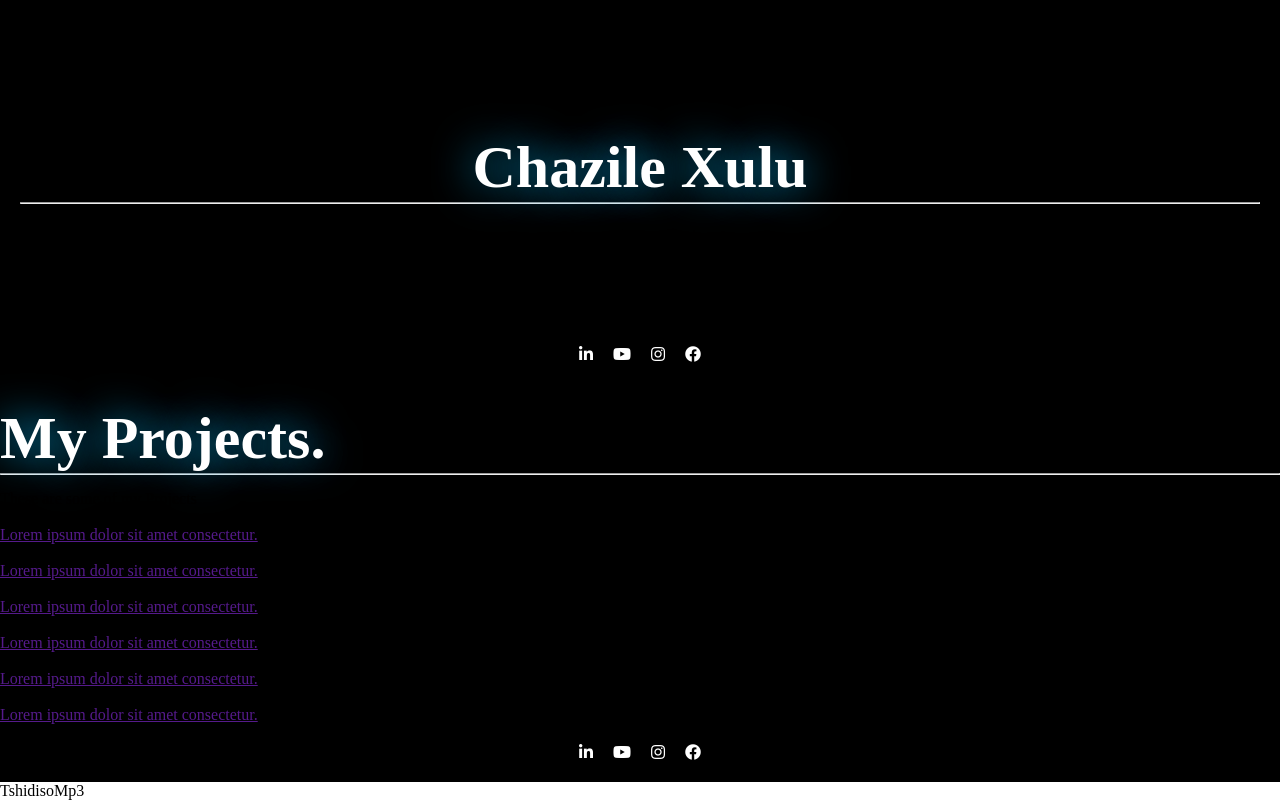
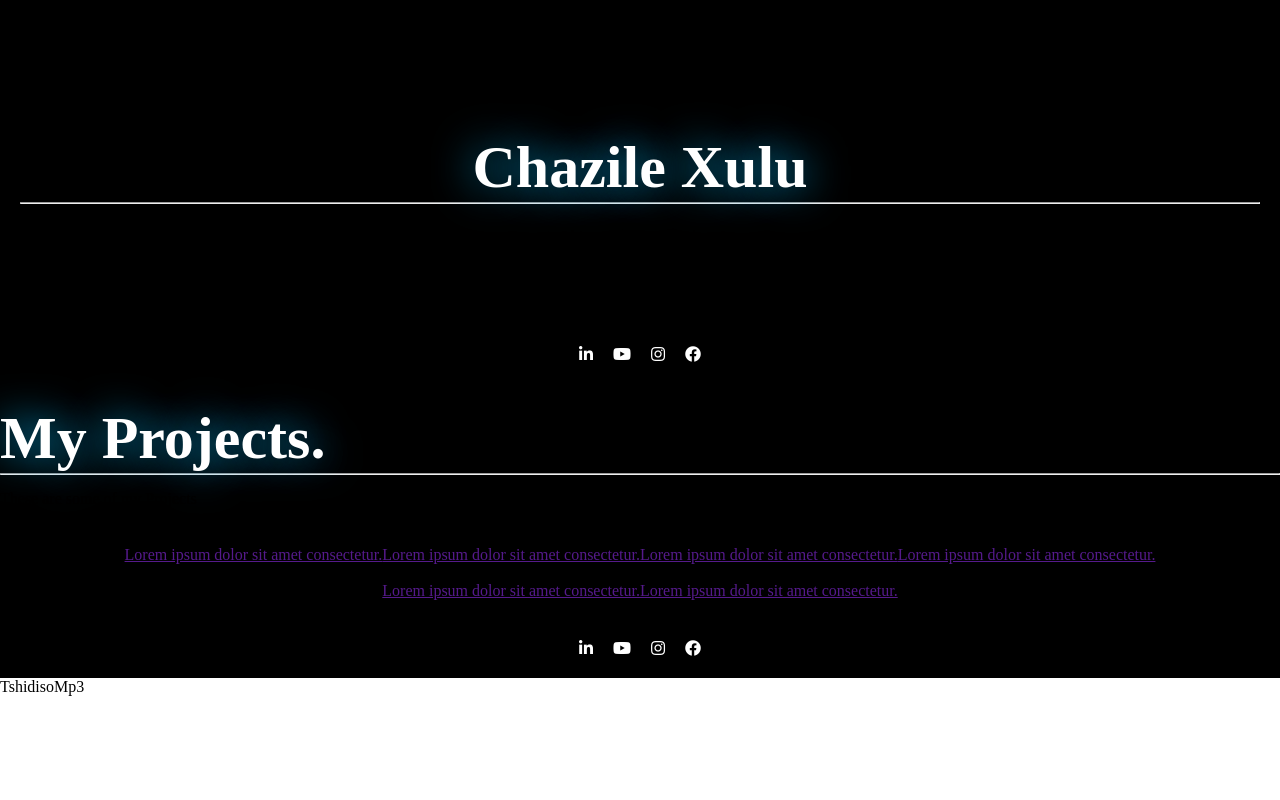
Before and after one commit to TshidisoMp3/ChazilesProfile, a plain HTML site: page index.html in a window 1280 px wide. Shown: the part 687-1487 px from the top of the page. After the commit the page ends 1383 px from the top, so only its background shows below. Drawn offline with Linux system fonts and the light colour scheme.

Commit message:
ChazProfile

```diff
--- a/styles.css
+++ b/styles.css
@@ -163,3 +163,16 @@ h3{
     text-align: center;
     color: var(--main-fonts-color);
 }
+
+#projects h3{
+    padding-top: 70px;
+}
+
+.work{
+    display: flex;
+    flex: 1;
+      flex-wrap: wrap;
+      justify-content: center;
+    align-items: center;
+    padding: 20px;
+}
```
